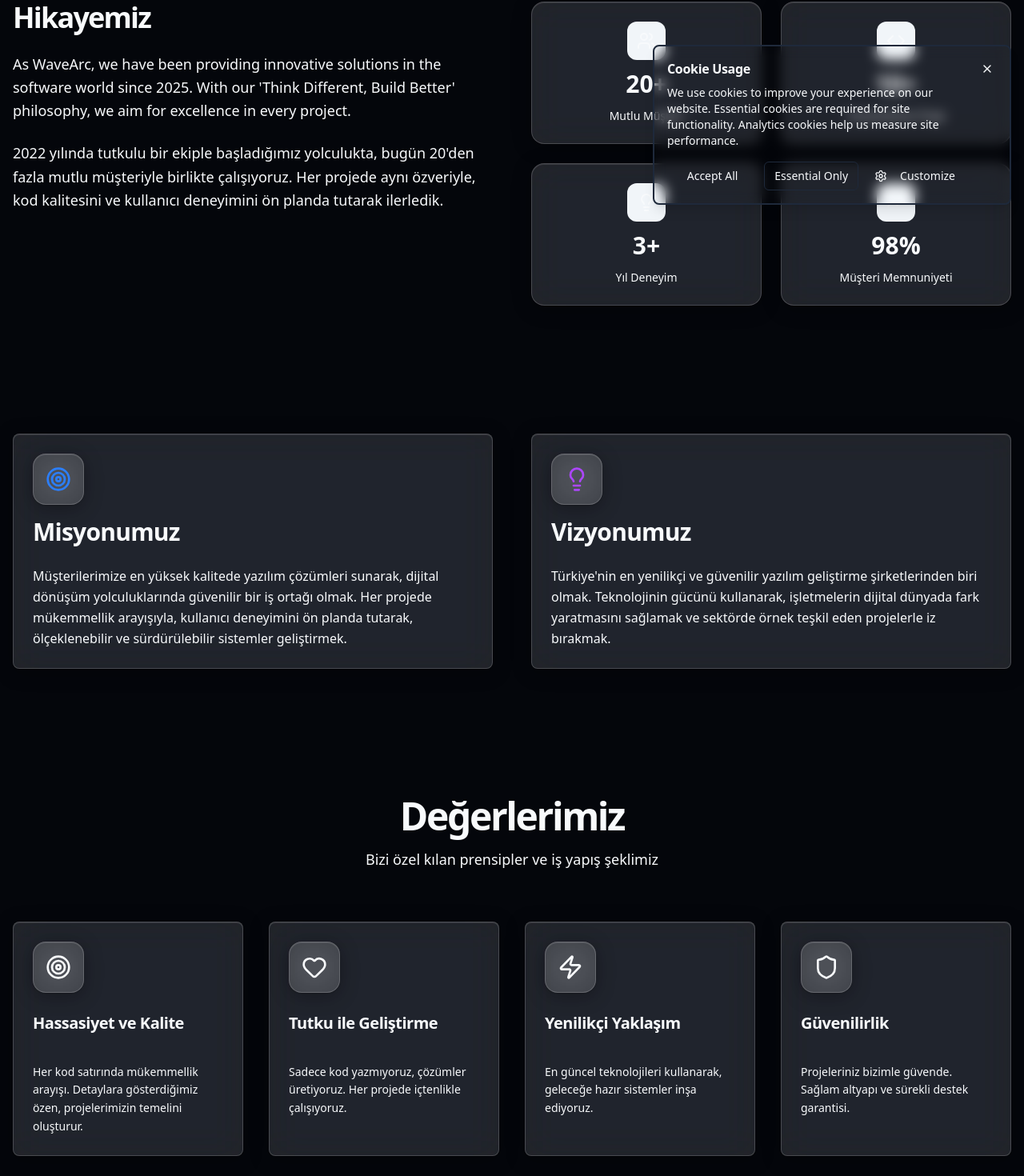
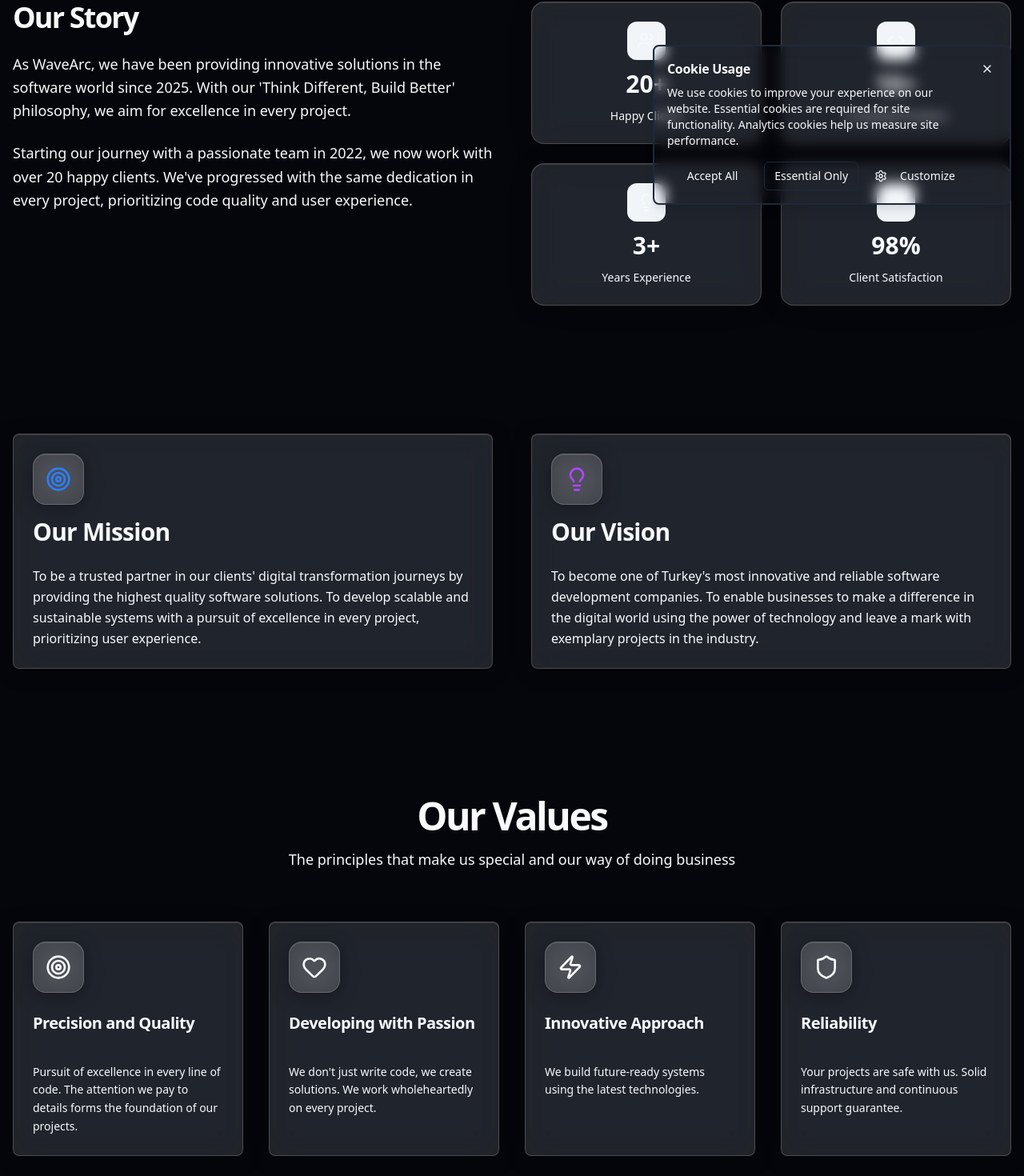
Before and after one commit to MHYW00/wavearcnew, a Next.js app: page /en/hakkimizda in a window 1280 px wide. Shown: the part 528-1998 px from the top of the page at 80% size. Built offline with nearby package versions, Linux system fonts and the light colour scheme.

Commit message:
Hakkımızda sayfası çeviri sistemi düzeltildi
- Hardcoded Türkçe metinler kaldırıldı
- Tüm metinler çeviri dosyalarından çekiliyor
- en.json ve tr.json'a eksik çeviriler eklendi
- İstatistikler, değerler, misyon/vizyon metinleri artık çevirilebilir

```diff
--- a/app/[locale]/hakkimizda/page.tsx
+++ b/app/[locale]/hakkimizda/page.tsx
@@ -32,38 +32,40 @@ export default function AboutPage() {
     }
   }
 
+  const tStats = useTranslations('stats')
+
   const values = [
     {
       icon: Target,
       key: 'precision',
-      title: 'Hassasiyet ve Kalite',
-      description: 'Her kod satırında mükemmellik arayışı. Detaylara gösterdiğimiz özen, projelerimizin temelini oluşturur.'
+      title: t('precision.title'),
+      description: t('precision.description')
     },
     {
       icon: Heart,
       key: 'passion',
-      title: 'Tutku ile Geliştirme',
-      description: 'Sadece kod yazmıyoruz, çözümler üretiyoruz. Her projede içtenlikle çalışıyoruz.'
+      title: t('passion.title'),
+      description: t('passion.description')
     },
     {
       icon: Zap,
       key: 'innovation',
-      title: 'Yenilikçi Yaklaşım',
-      description: 'En güncel teknolojileri kullanarak, geleceğe hazır sistemler inşa ediyoruz.'
+      title: t('innovation.title'),
+      description: t('innovation.description')
     },
     {
       icon: Shield,
       key: 'reliability',
-      title: 'Güvenilirlik',
-      description: 'Projeleriniz bizimle güvende. Sağlam altyapı ve sürekli destek garantisi.'
+      title: t('reliability.title'),
+      description: t('reliability.description')
     }
   ]
 
   const stats = [
-    { icon: Users, value: "20+", label: "Mutlu Müşteri" },
-    { icon: Code, value: "10+", label: "Tamamlanan Proje" },
-    { icon: Lightbulb, value: "3+", label: "Yıl Deneyim" },
-    { icon: TrendingUp, value: "98%", label: "Müşteri Memnuniyeti" }
+    { icon: Users, value: "20+", label: tStats("clients") },
+    { icon: Code, value: "10+", label: tStats("projects") },
+    { icon: Lightbulb, value: "3+", label: tStats("experience") },
+    { icon: TrendingUp, value: "98%", label: tStats("satisfaction") }
   ]
 
   return (
@@ -100,13 +102,13 @@ export default function AboutPage() {
             {/* Left Column */}
             <div className="space-y-6">
               <h2 className="text-3xl sm:text-4xl font-bold tracking-tighter text-foreground">
-                Hikayemiz
+                {t('story')}
               </h2>
               <p className="text-base sm:text-lg text-muted-foreground leading-relaxed">
                 {t('description')}
               </p>
               <p className="text-base sm:text-lg text-muted-foreground leading-relaxed">
-                2022 yılında tutkulu bir ekiple başladığımız yolculukta, bugün 20'den fazla mutlu müşteriyle birlikte çalışıyoruz. Her projede aynı özveriyle, kod kalitesini ve kullanıcı deneyimini ön planda tutarak ilerledik.
+                {t('storyText')}
               </p>
             </div>
 
@@ -155,12 +157,12 @@ export default function AboutPage() {
                     </div>
                   </div>
                   <CardTitle className="text-2xl sm:text-3xl font-bold">
-                    Misyonumuz
+                    {t('mission')}
                   </CardTitle>
                 </CardHeader>
                 <CardContent>
                   <p className="text-base text-muted-foreground leading-relaxed">
-                    Müşterilerimize en yüksek kalitede yazılım çözümleri sunarak, dijital dönüşüm yolculuklarında güvenilir bir iş ortağı olmak. Her projede mükemmellik arayışıyla, kullanıcı deneyimini ön planda tutarak, ölçeklenebilir ve sürdürülebilir sistemler geliştirmek.
+                    {t('missionText')}
                   </p>
                 </CardContent>
               </Card>
@@ -181,12 +183,12 @@ export default function AboutPage() {
                     </div>
                   </div>
                   <CardTitle className="text-2xl sm:text-3xl font-bold">
-                    Vizyonumuz
+                    {t('vision')}
                   </CardTitle>
                 </CardHeader>
                 <CardContent>
                   <p className="text-base text-muted-foreground leading-relaxed">
-                    Türkiye'nin en yenilikçi ve güvenilir yazılım geliştirme şirketlerinden biri olmak. Teknolojinin gücünü kullanarak, işletmelerin dijital dünyada fark yaratmasını sağlamak ve sektörde örnek teşkil eden projelerle iz bırakmak.
+                    {t('visionText')}
                   </p>
                 </CardContent>
               </Card>
@@ -207,10 +209,10 @@ export default function AboutPage() {
             viewport={{ once: true }}
           >
             <h2 className="text-3xl sm:text-4xl md:text-5xl font-bold tracking-tighter text-foreground">
-              Değerlerimiz
+              {t('values')}
             </h2>
             <p className="text-base sm:text-lg text-muted-foreground max-w-2xl mx-auto">
-              Bizi özel kılan prensipler ve iş yapış şeklimiz
+              {t('valuesSubtitle')}
             </p>
           </motion.div>
 
@@ -269,10 +271,10 @@ export default function AboutPage() {
             <Card className="glass-card bg-background border-0">
               <CardHeader className="text-center space-y-4 pb-8">
                 <CardTitle className="text-3xl sm:text-4xl font-bold tracking-tighter">
-                  Teknoloji Stack'imiz
+                  {t('techStack')}
                 </CardTitle>
                 <p className="text-base text-muted-foreground max-w-2xl mx-auto">
-                  Modern ve güvenilir teknolojilerle çalışıyoruz
+                  {t('techStackSubtitle')}
                 </p>
               </CardHeader>
               <CardContent>
--- a/lib/i18n/en.json
+++ b/lib/i18n/en.json
@@ -88,10 +88,32 @@
     "title": "About Us",
     "subtitle": "Who We Are?",
     "description": "As WaveArc, we have been providing innovative solutions in the software world since 2025. With our 'Think Different, Build Better' philosophy, we aim for excellence in every project.",
+    "story": "Our Story",
+    "storyText": "Starting our journey with a passionate team in 2022, we now work with over 20 happy clients. We've progressed with the same dedication in every project, prioritizing code quality and user experience.",
     "mission": "Our Mission",
-    "missionText": "To lead businesses in digital transformation using modern technologies and provide sustainable, scalable software solutions.",
+    "missionText": "To be a trusted partner in our clients' digital transformation journeys by providing the highest quality software solutions. To develop scalable and sustainable systems with a pursuit of excellence in every project, prioritizing user experience.",
     "vision": "Our Vision",
-    "visionText": "To become one of Turkey's leading software companies and create a globally recognized technology brand."
+    "visionText": "To become one of Turkey's most innovative and reliable software development companies. To enable businesses to make a difference in the digital world using the power of technology and leave a mark with exemplary projects in the industry.",
+    "values": "Our Values",
+    "valuesSubtitle": "The principles that make us special and our way of doing business",
+    "techStack": "Our Tech Stack",
+    "techStackSubtitle": "We work with modern and reliable technologies",
+    "precision": {
+      "title": "Precision and Quality",
+      "description": "Pursuit of excellence in every line of code. The attention we pay to details forms the foundation of our projects."
+    },
+    "passion": {
+      "title": "Developing with Passion",
+      "description": "We don't just write code, we create solutions. We work wholeheartedly on every project."
+    },
+    "innovation": {
+      "title": "Innovative Approach",
+      "description": "We build future-ready systems using the latest technologies."
+    },
+    "reliability": {
+      "title": "Reliability",
+      "description": "Your projects are safe with us. Solid infrastructure and continuous support guarantee."
+    }
   },
   "contact": {
     "title": "Contact",
--- a/lib/i18n/tr.json
+++ b/lib/i18n/tr.json
@@ -88,10 +88,32 @@
     "title": "Hakkımızda",
     "subtitle": "Biz Kimiz?",
     "description": "WaveArc olarak, 2025 yılından bu yana yazılım dünyasında yenilikçi çözümler sunuyoruz. 'Think Different, Build Better' felsefesiyle, her projede mükemmelliği hedefliyoruz.",
+    "story": "Hikayemiz",
+    "storyText": "2022 yılında tutkulu bir ekiple başladığımız yolculukta, bugün 20'den fazla mutlu müşteriyle birlikte çalışıyoruz. Her projede aynı özveriyle, kod kalitesini ve kullanıcı deneyimini ön planda tutarak ilerledik.",
     "mission": "Misyonumuz",
-    "missionText": "Modern teknolojileri kullanarak işletmelerin dijital dönüşümüne öncülük etmek ve sürdürülebilir, ölçeklenebilir yazılım çözümleri sunmak.",
+    "missionText": "Müşterilerimize en yüksek kalitede yazılım çözümleri sunarak, dijital dönüşüm yolculuklarında güvenilir bir iş ortağı olmak. Her projede mükemmellik arayışıyla, kullanıcı deneyimini ön planda tutarak, ölçeklenebilir ve sürdürülebilir sistemler geliştirmek.",
     "vision": "Vizyonumuz",
-    "visionText": "Türkiye'nin önde gelen yazılım şirketlerinden biri olmak ve global pazarda tanınan bir teknoloji markası yaratmak."
+    "visionText": "Türkiye'nin en yenilikçi ve güvenilir yazılım geliştirme şirketlerinden biri olmak. Teknolojinin gücünü kullanarak, işletmelerin dijital dünyada fark yaratmasını sağlamak ve sektörde örnek teşkil eden projelerle iz bırakmak.",
+    "values": "Değerlerimiz",
+    "valuesSubtitle": "Bizi özel kılan prensipler ve iş yapış şeklimiz",
+    "techStack": "Teknoloji Stack'imiz",
+    "techStackSubtitle": "Modern ve güvenilir teknolojilerle çalışıyoruz",
+    "precision": {
+      "title": "Hassasiyet ve Kalite",
+      "description": "Her kod satırında mükemmellik arayışı. Detaylara gösterdiğimiz özen, projelerimizin temelini oluşturur."
+    },
+    "passion": {
+      "title": "Tutku ile Geliştirme",
+      "description": "Sadece kod yazmıyoruz, çözümler üretiyoruz. Her projede içtenlikle çalışıyoruz."
+    },
+    "innovation": {
+      "title": "Yenilikçi Yaklaşım",
+      "description": "En güncel teknolojileri kullanarak, geleceğe hazır sistemler inşa ediyoruz."
+    },
+    "reliability": {
+      "title": "Güvenilirlik",
+      "description": "Projeleriniz bizimle güvende. Sağlam altyapı ve sürekli destek garantisi."
+    }
   },
   "contact": {
     "title": "İletişim",
```
Also changed, not shown: 1 other file (tests, documents, lock files or other folders).
